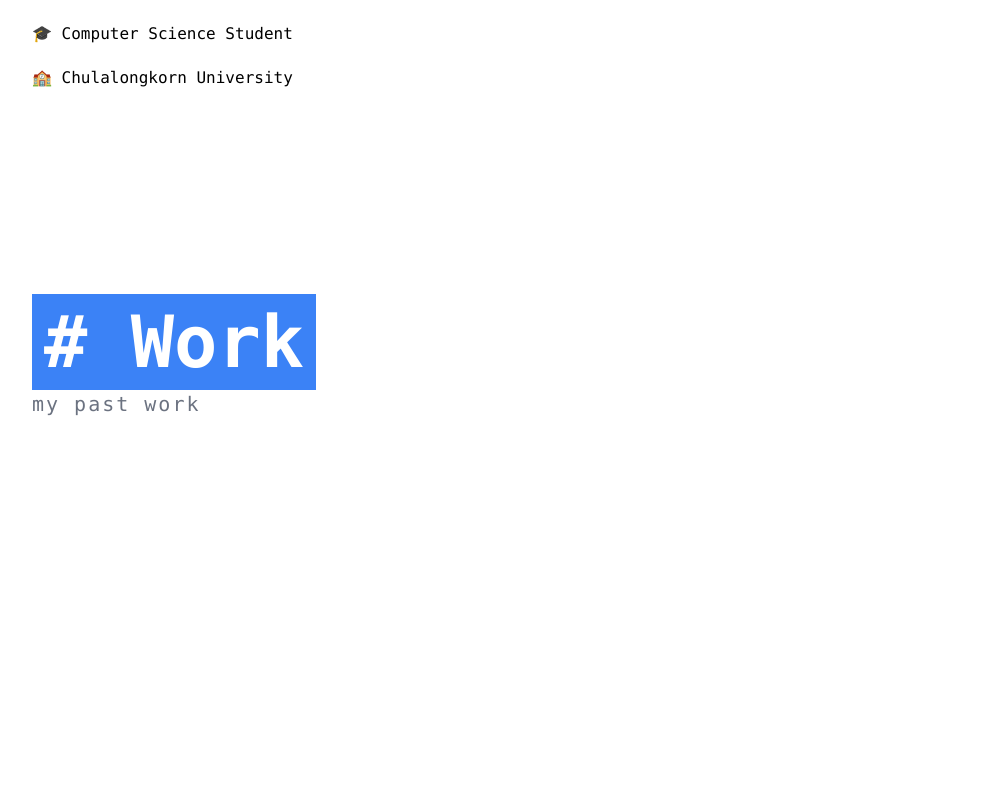
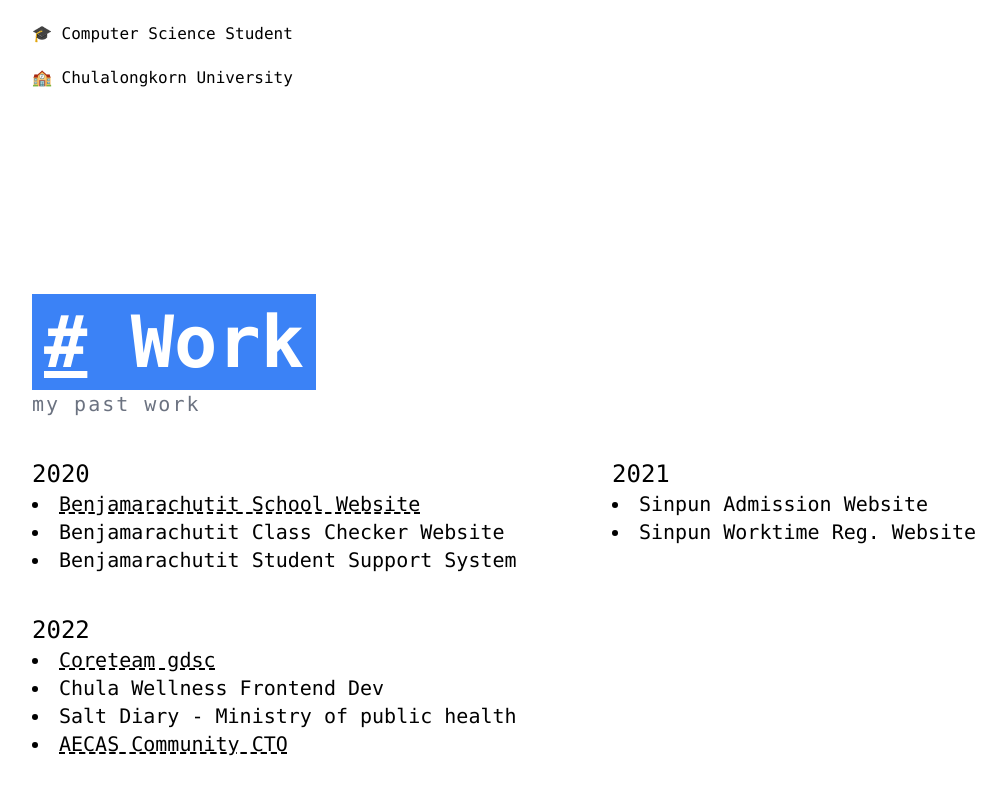
Before and after one commit to ratchanonp/personal-web, a Next.js app: page / in a window 1280 px wide. Shown: the part 1386-2180 px from the top of the page, without its empty margins (48-1054 px from the left). Built offline with nearby package versions, Linux system fonts and the light colour scheme.

Commit message:
💄  Add: work detail

```diff
--- a/src/components/work.tsx
+++ b/src/components/work.tsx
@@ -1,3 +1,4 @@
+import Link from "next/link";
 import React from "react";
 import Container from "./partial/Container";
 
@@ -8,17 +9,50 @@
     <>
       <section id="work" className="h-screen">
         <Container>
-          <h2 className="text-7xl text-white bg-blue-500 w-fit p-3 font-bold">
-            # Work
+          <h2 className="text-3xl md:text-7xl  text-white bg-blue-500 w-fit p-3 font-bold">
+            <Link href="#about">
+              <a className="underline decoration-white">#</a>
+            </Link>{" "}
+            Work
           </h2>
-          <p className="tracking-widest text-gray-500 text-xl">my past work</p>
-          <div className="grid md:grid-cols-2">
-            <div></div>
-            <div></div>
-            <div></div>
-            <div></div>
-            <div></div>
-            <div></div>
+          <p className="tracking-widest text-gray-500 md:text-xl">my past work</p>
+          <div className="grid grid-cols-1 md:grid-cols-2 gap-10 mt-10 text-sm md:text-xl">
+            <div>
+              <h3 className="text-xl md:text-2xl">2020</h3>
+              <ul className="list-disc list-inside">
+                <li className="underline decoration-dashed">
+                  <Link href="https://www.benjama.ac.th/">
+                    <a target="_blank">Benjamarachutit School Website</a>
+                  </Link>
+                </li>
+                <li>Benjamarachutit Class Checker Website</li>
+                <li>Benjamarachutit Student Support System</li>
+              </ul>
+            </div>
+            <div>
+              <h3 className="text-xl md:text-2xl">2021</h3>
+              <ul className="list-disc list-inside">
+                <li>Sinpun Admission Website</li>
+                <li>Sinpun Worktime Reg. Website</li>
+              </ul>
+            </div>
+            <div>
+              <h3 className="text-xl md:text-2xl">2022</h3>
+              <ul className="list-disc list-inside">
+                <li className="underline decoration-dashed">
+                  <Link href="https://gdsc.community.dev/u/mc67ye/">
+                    <a target="_blank">Coreteam gdsc</a>
+                  </Link>
+                </li>
+                <li>Chula Wellness Frontend Dev</li>
+                <li>Salt Diary - Ministry of public health</li>
+                <li className="underline decoration-dashed">
+                  <Link href="https://github.com/BenjamaInnovation">
+                    <a target="_blank">AECAS Community CTO</a>
+                  </Link>
+                </li>
+              </ul>
+            </div>
           </div>
         </Container>
       </section>
```
